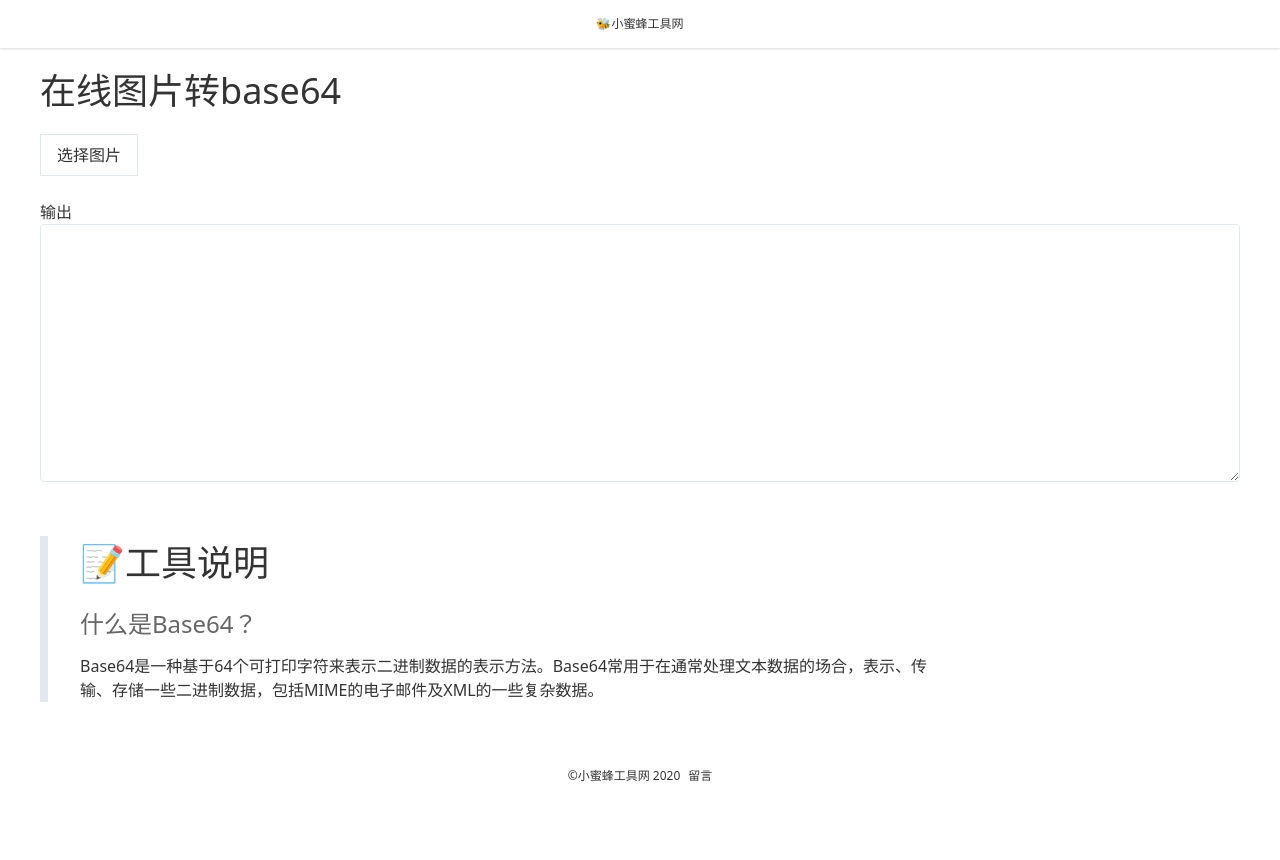
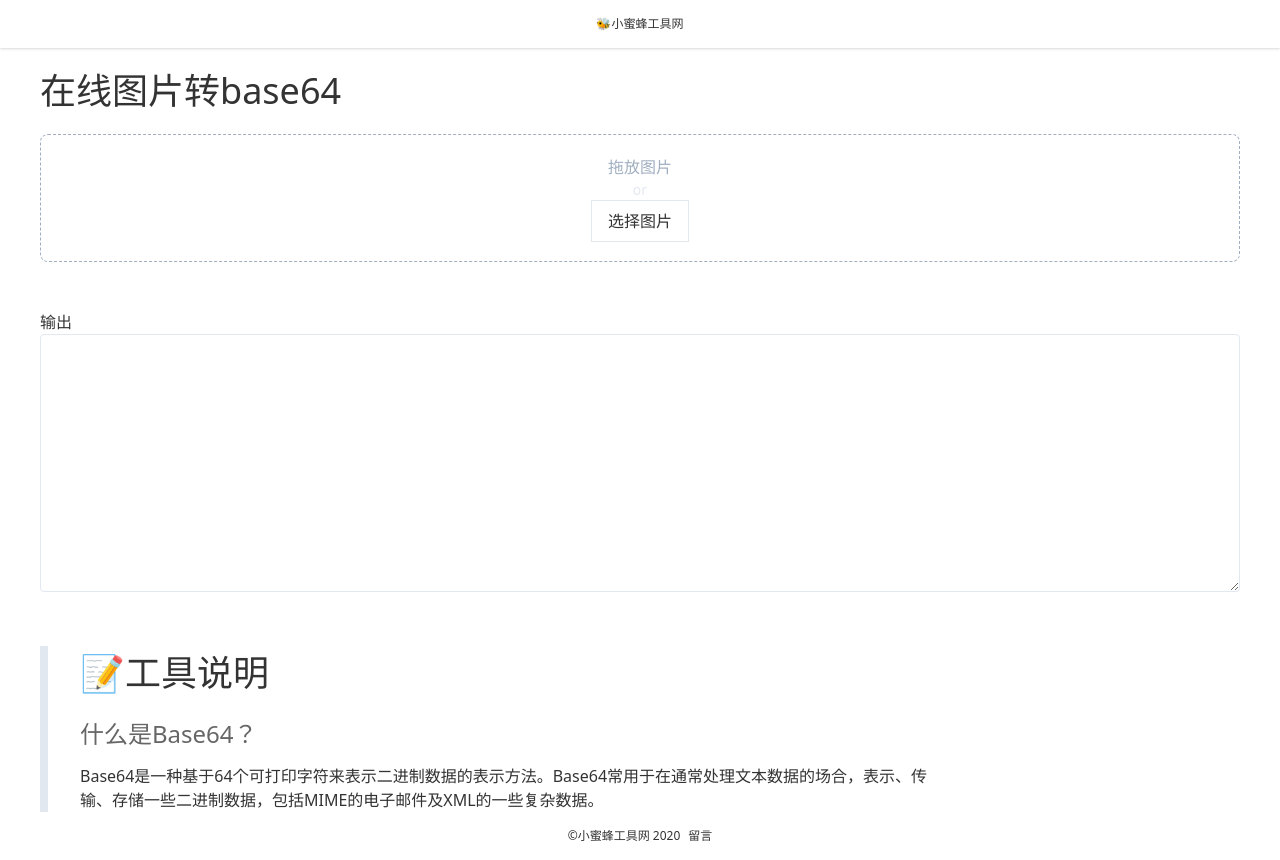
Before and after one commit to sky-builder/online-tools, a Nuxt app: page /image/image2base64 in a window 1280 px wide. Before the commit the page ends 800 px from the top, so only its background shows below. Built offline with nearby package versions, Linux system fonts and the light colour scheme.

Commit message:
dev: drag and drop image

```diff
--- /dev/null
+++ b/components/DragAndDropUploader.vue
@@ -0,0 +1,64 @@
+<template>
+  <div
+    @dragenter="handleDragEnter"
+    @dragover="handleDragEnter"
+    @dragleave="handleDragLeave"
+    @drop="handleDrop"
+    class="drop-area border border-gray-300 h-32 border-gray-500 border-dashed border-8 rounded-lg flex flex-col items-center justify-center"
+  >
+    <span class="text-gray-500">拖放图片</span>
+    <span class="text-sm text-gray-300 text-center">or</span>
+    <label for="js-input" class="button" v-loading="loading">
+      <span>选择图片</span>
+      <input
+        type="file"
+        name="image"
+        class="hidden"
+        id="js-input"
+        :disabled="loading"
+        @input="handleInput"
+      />
+    </label>
+  </div>
+</template>
+
+<script>
+export default {
+  props: {
+    loading: Boolean
+  },
+  data() {
+    return {
+      loading: false,
+    }
+  },
+  methods: {
+    handleInput(e) {
+      this.$emit('files', e.target.files);
+    },
+    handleDragEnter(e) {
+      e.preventDefault();
+      e.stopPropagation();
+      e.target.classList.add("is-active");
+    },
+    handleDragLeave(e) {
+      e.preventDefault();
+      e.stopPropagation();
+      e.target.classList.remove("is-active");
+    },
+    handleDrop(e) {
+      e.preventDefault();
+      e.stopPropagation();
+      e.target.classList.remove("is-active");
+      let data = e.dataTransfer;
+      let files = data.files;
+      this.$emit('files', files);
+    }
+  }
+};
+</script>
+<style>
+.drop-area.is-active {
+  @apply border-yellow-500;
+}
+</style>
--- a/layouts/default.vue
+++ b/layouts/default.vue
@@ -22,9 +22,11 @@ import vue from "vue";
 import ToolDescription from '@/components/ToolDescription';
 import LazyImage from '@/components/LazyImage';
 import FullScreenImage from '@/components/FullScreenImage';
+import DragAndDropUploader from '@/components/DragAndDropUploader';
 vue.component('tool-description', ToolDescription)
 vue.component('lazy-image', LazyImage)
 vue.component('full-screen-image', FullScreenImage)
+vue.component('drag-and-drop-uploader', DragAndDropUploader)
 const loadingDirective = {
   inserted: (el, binding) => {
     let isLoading = binding.value;
@@ -38,9 +40,9 @@ const loadingDirective = {
     div.style.display = "none";
     div.style.alignItems = "center";
     div.style.justifyContent = "center";
-    div.style.background = '#333';
+    div.style.background = '#fff';
     let span = document.createElement("span");
-    span.innerHTML = "处理中，请稍等...";
+    span.innerHTML = "loading...";
     span.style.color = '#ecc94b';
     div.appendChild(span);
     el.appendChild(div);
--- a/pages/image/image2base64.vue
+++ b/pages/image/image2base64.vue
@@ -1,17 +1,7 @@
 <template>
   <div>
     <h1>在线图片转base64</h1>
-    <label for="js-input" class="button" v-loading="loading">
-      <span>选择图片</span>
-      <input
-        type="file"
-        name="image"
-        class="hidden"
-        id="js-input"
-        :disabled="loading"
-        @input="handleInput"
-      />
-    </label>
+    <drag-and-drop-uploader @files="handleInput" :loading="loading" />
     <br />
     <img :style="imgStyle" alt="user upload image" ref="img" />
     <br />
@@ -50,8 +40,7 @@ export default {
     }
   },
   methods: {
-    handleInput(e) {
-      let files = e.target.files;
+    handleInput(files) {
       if (!files || !files[0]) return;
       let file = files[0];
       let fileReader = new FileReader();
@@ -69,4 +58,5 @@ export default {
 </script>
 
 <style>
+
 </style>
```
